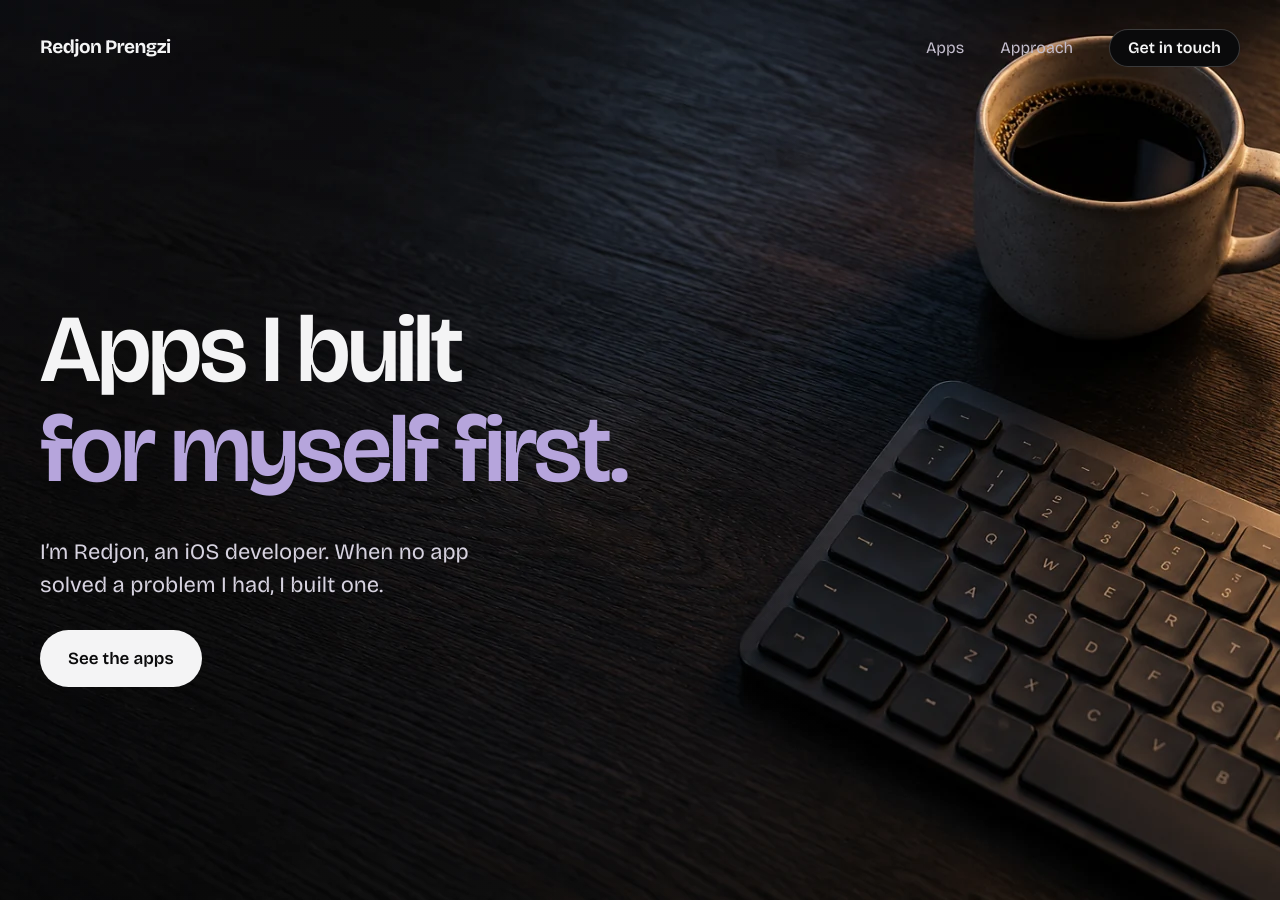
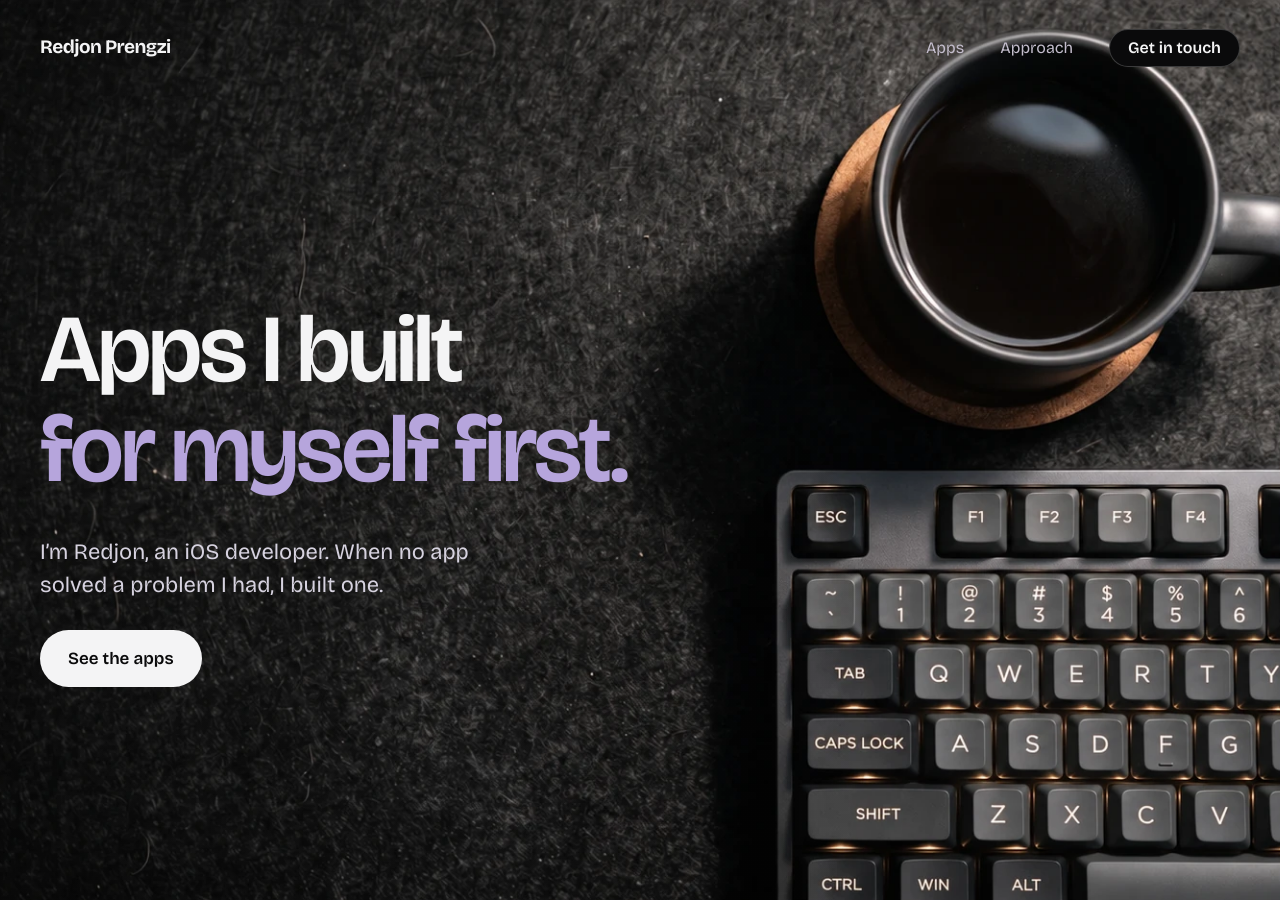
Before and after one commit to RedjonPrengzi/RedjonPrengzi.github.io, a website: page index.html in a window 1280 px wide. Shown: the top 900 px of the page. Drawn offline with nearby package versions, Linux system fonts and the light colour scheme.

Commit message:
Update hero background image to v5 and adjust vertical positioning

```diff
--- a/index.html
+++ b/index.html
@@ -193,7 +193,7 @@
         <section class="hero" aria-labelledby="hero-title">
             <picture class="hero-background" aria-hidden="true">
                 <source media="(max-width: 600px)" srcset="assets/home/hero-mobile.webp">
-                <img src="assets/home/hero-desktop.webp" alt="" width="1440" height="900" fetchpriority="high">
+                <img src="assets/home/hero-desktop-v5.webp" alt="" width="1678" height="937" fetchpriority="high">
             </picture>
             <header class="site-header page-width">
                 <a class="wordmark" href="#main" aria-label="Redjon Prengzi, homepage">Redjon Prengzi</a>
--- a/src/input.css
+++ b/src/input.css
@@ -32,7 +32,7 @@ button, a { -webkit-tap-highlight-color: transparent; }
 
 .hero { position: relative; min-height: 900px; display: flex; flex-direction: column; isolation: isolate; }
 .hero-background { position: absolute; inset: 0; z-index: -2; }
-.hero-background img { width: 100%; height: 100%; object-fit: cover; object-position: center; }
+.hero-background img { width: 100%; height: 100%; object-fit: cover; object-position: center 15%; }
 .hero::before { content: ''; position: absolute; inset: 0; z-index: -1; background: linear-gradient(90deg, #0a0a0b26, #0a0a0b00 70%); }
 .site-header { display: flex; align-items: center; justify-content: space-between; min-height: 95px; padding-block: 28px; }
 .wordmark { font-size: 19px; font-weight: 700; letter-spacing: -.03em; }
```
Also changed, not shown: assets/home/hero-desktop-v5.webp (added), style.css.
